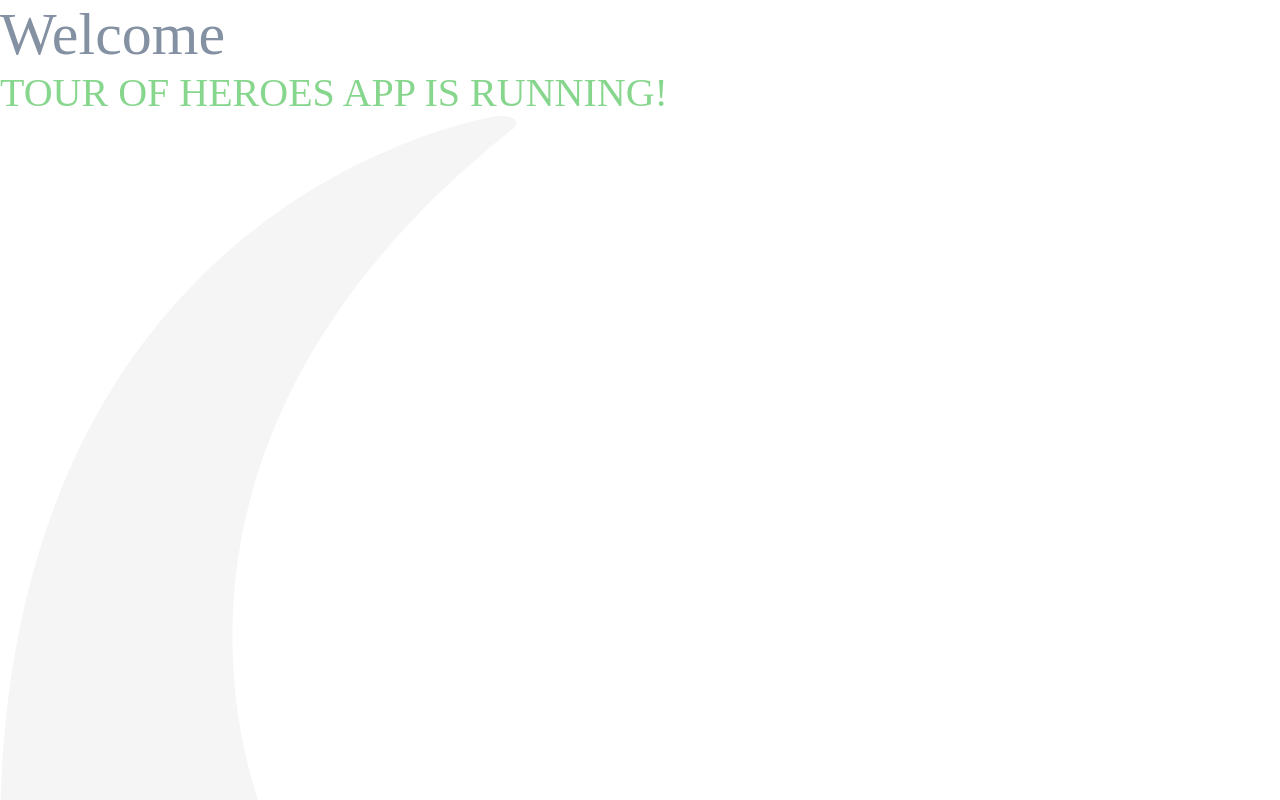
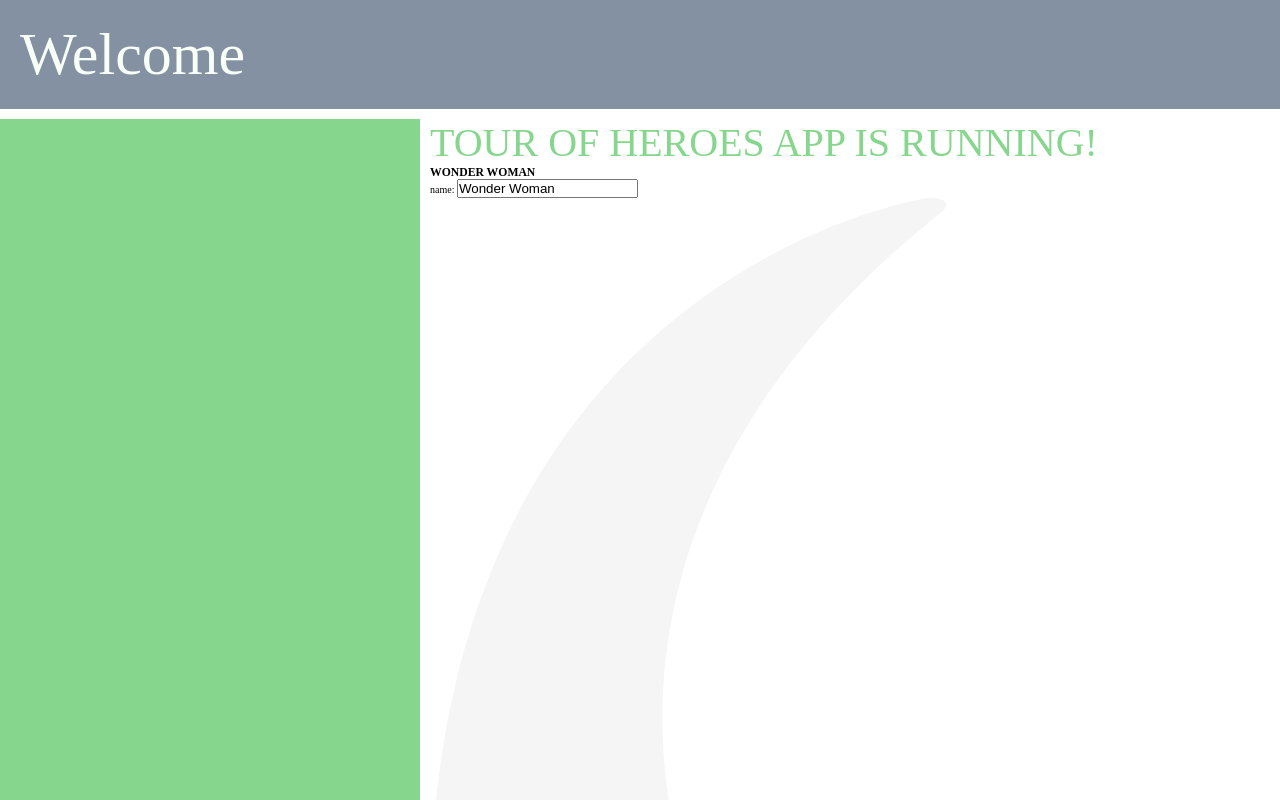
Before and after one commit to ClareBee/AngularHeroesTutorial, an Angular app: page / in a window 1280 px wide. Shown: the top 800 px of the page. Built offline with nearby package versions, Linux system fonts and the light colour scheme.

Commit message:
add hero model, two-way binding w ngModel directive and incl forms module

```diff
--- a/src/app/app.component.html
+++ b/src/app/app.component.html
@@ -1,15 +1,18 @@
+<div class="grid-container">
 <!-- Toolbar -->
-<header class="toolbar" role="banner">
+<header class="header" role="banner">
   <h1>Welcome</h1>
   <div class="spacer"></div>
 </header>
+
+<nav class="nav"></nav>
 
 <main class="content" role="main">
 
   <!-- Highlight Card -->
   <div class="card highlight-card card-small">
     <h2>{{ title }} app is running!</h2>
-
+    <app-heroes></app-heroes>
     <svg id="rocket-smoke" alt="Rocket Ship Smoke" xmlns="http://www.w3.org/2000/svg" width="516.119" height="1083.632" viewBox="0 0 516.119 1083.632">
       <path id="Path_40" data-name="Path 40" d="M644.6,141S143.02,215.537,147.049,870.207s342.774,201.755,342.774,201.755S404.659,847.213,388.815,762.2c-27.116-145.51-11.551-384.124,271.9-609.1C671.15,139.365,644.6,141,644.6,141Z" transform="translate(-147.025 -140.939)" fill="#f5f5f5"/>
     </svg>
@@ -17,7 +20,8 @@
   </div>
 </main>
 <!-- Footer -->
-<footer>
+<footer class="footer">
   <p>footer</p>
 </footer>
+</div>
 <router-outlet></router-outlet>
--- /dev/null
+++ b/src/app/hero.ts
@@ -0,0 +1,4 @@
+export class Hero {
+  id: number;
+  name: string;
+}
--- /dev/null
+++ b/src/app/heroes/heroes.component.html
@@ -0,0 +1,8 @@
+<h3>{{ hero.name | uppercase }}</h3> <!-- using uppercase pipe -->
+
+<div>
+  <label>name:
+    <!-- [(ngModel)] = angular's 2-way data binding syntax -->
+    <input [(ngModel)]="hero.name" placeholder="name" />
+  </label>
+</div>
--- /dev/null
+++ b/src/app/heroes/heroes.component.ts
@@ -0,0 +1,20 @@
+import { Component, OnInit } from '@angular/core';
+import { Hero } from '../hero';
+@Component({
+  selector: 'app-heroes',
+  templateUrl: './heroes.component.html',
+  styleUrls: ['./heroes.component.scss']
+})
+export class HeroesComponent implements OnInit {
+  hero: Hero = {
+    id: 1,
+    name: 'Wonder Woman'
+  }
+
+  constructor() { }
+
+  // initialization logic
+  ngOnInit() {
+  }
+
+}
```
Also changed, not shown: src/app/app.module.ts (+6 -2 lines), src/app/heroes/heroes.component.scss (added), 1 other file (tests, documents, lock files or other folders).
